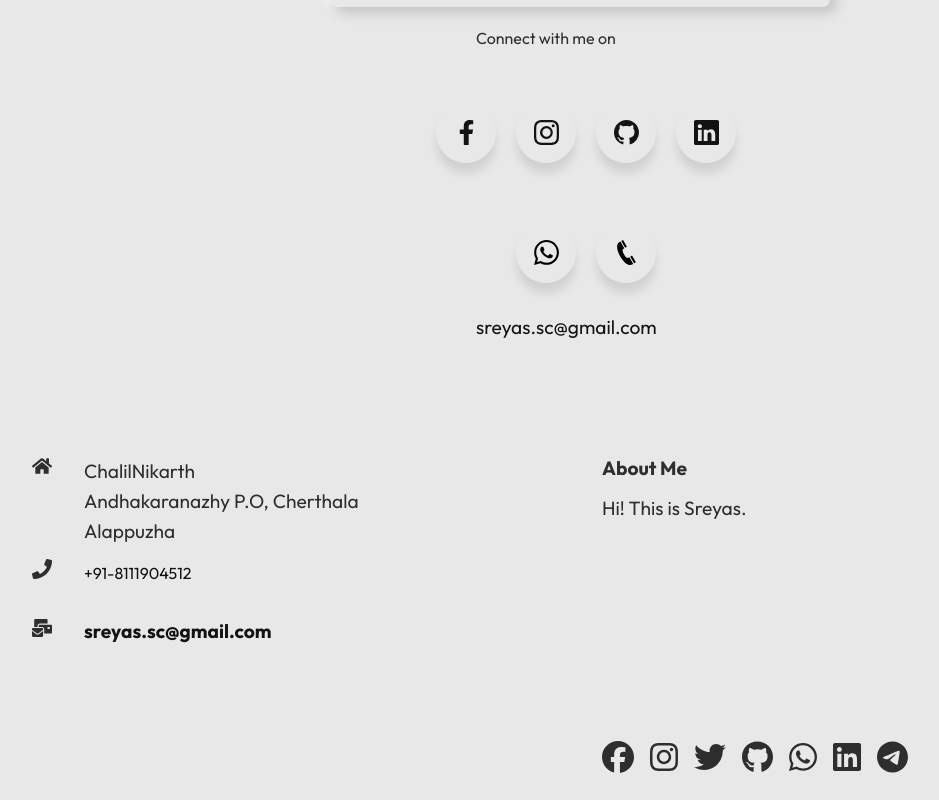
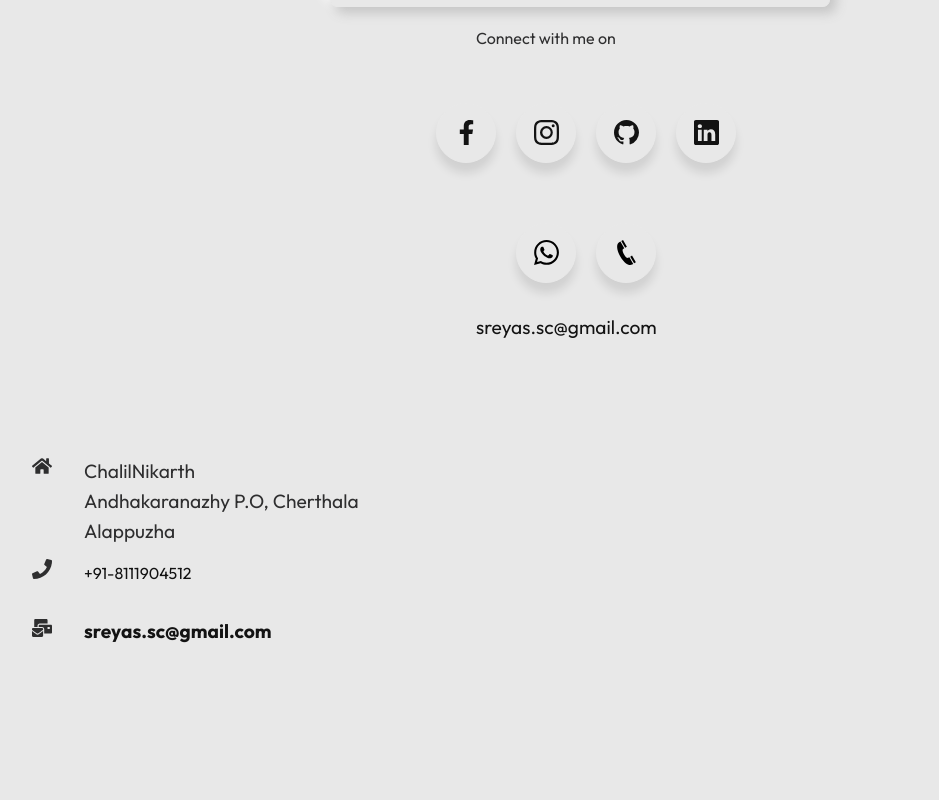
Before and after one commit to sreyas-sc/Portfolio, a React (Create React App) app: page / in a window 1280 px wide. Shown: the part 5025-5825 px from the top of the page, without its empty margins (54-993 px from the left). Built offline with nearby package versions, Linux system fonts and the light colour scheme.

Commit message:
Update Footer.js

```diff
--- a/src/components/Footer.js
+++ b/src/components/Footer.js
@@ -39,52 +39,41 @@ const Footer  = () => {
             </div>
 
              <div className="right">
-                <h4>About Me</h4>
+                {/* <h4>About Me</h4>
                 <p>Hi! This is Sreyas.
 
-                 </p>
-                {/* <div className="social">
-                 <FaFacebook size={30} style={{color:"#fff", marginRight:"1rem"}}/>
-                 <FaTwitter size={30} style={{color:"#fff", marginRight:"1rem"}}/>
-                 <FaLinkedin size={30} style={{color:"#fff", marginRight:"1rem"}}/>
-                 <FaInstagramSquare size={30} style={{color:"#fff", marginRight:"1rem"}}/>
-                 <FaWhatsapp size={30} style={{color:"#fff", marginRight:"1rem"}}/>
-                 <FaEnvelope size={30} style={{color:"#fff", marginRight:"1rem"}}/>
-                 <FaGithub size={30} style={{color:"#fff", marginRight:"1rem"}}/>
-                 <FaTelegram size={30} style={{color:"#fff", marginRight:"1rem"}} />
-
-                 </div> */}
+                 </p> */}
 
                  <div class="social-container">
                     <h3> </h3>
-                    <a href="https://www.facebook.com/sree.sreyass"
+                    {/* <a href="https://www.facebook.com/sree.sreyass"
         className="facebook social">
         <FontAwesomeIcon icon={faFacebook} size="2x" style={{marginRight:'1rem'}}/>
-      </a>
-      <a href='https://www.instagram.com/sreyas.s_/'
+      </a> */}
+      {/* <a href='https://www.instagram.com/sreyas.s_/'
         className="instagram social">
         <FontAwesomeIcon icon={faInstagram} size="2x" style={{marginRight:'1rem'}}/>
-      </a>
-      <a href="https://twitter.com/SREYAS_S_" className="twitter social">
+      </a> */}
+      {/* <a href="https://twitter.com/SREYAS_S_" className="twitter social">
         <FontAwesomeIcon icon={faTwitter} size="2x" style={{marginRight:'1rem'}}/>
-      </a>
-      <a href="https://github.com/sreyas-sc"
+      </a> */}
+      {/* <a href="https://github.com/sreyas-sc"
         className="github social">
         <FontAwesomeIcon icon={faGithub} size="2x" style={{marginRight:'1rem'}}/>
-      </a>
+      </a> */}
 
-      <a href="https://wa.me/918111904512?Hey!"
+      {/* <a href="https://wa.me/918111904512?Hey!"
         className="whatsapp social">
         <FontAwesomeIcon icon={faWhatsapp} size="2x" style={{marginRight:'1rem'}}/>
-      </a>
-      <a href="https://www.linkedin.com/in/sreyas-s-27857a205"
+      </a> */}
+      {/* <a href="https://www.linkedin.com/in/sreyas-s-27857a205"
         className="linkedin social">
         <FontAwesomeIcon icon={faLinkedin} size="2x" style={{marginRight:'1rem'}}/>
-      </a>
-      <a href="href='t.me/@sreyas_s"
+      </a> */}
+      {/* <a href="href='t.me/@sreyas_s"
         className="telegram social">
         <FontAwesomeIcon icon={faTelegram} size="2x" style={{marginRight:'1rem'}}/>
-      </a>
+      </a> */}
 </div>
             </div>
         </div>
```
